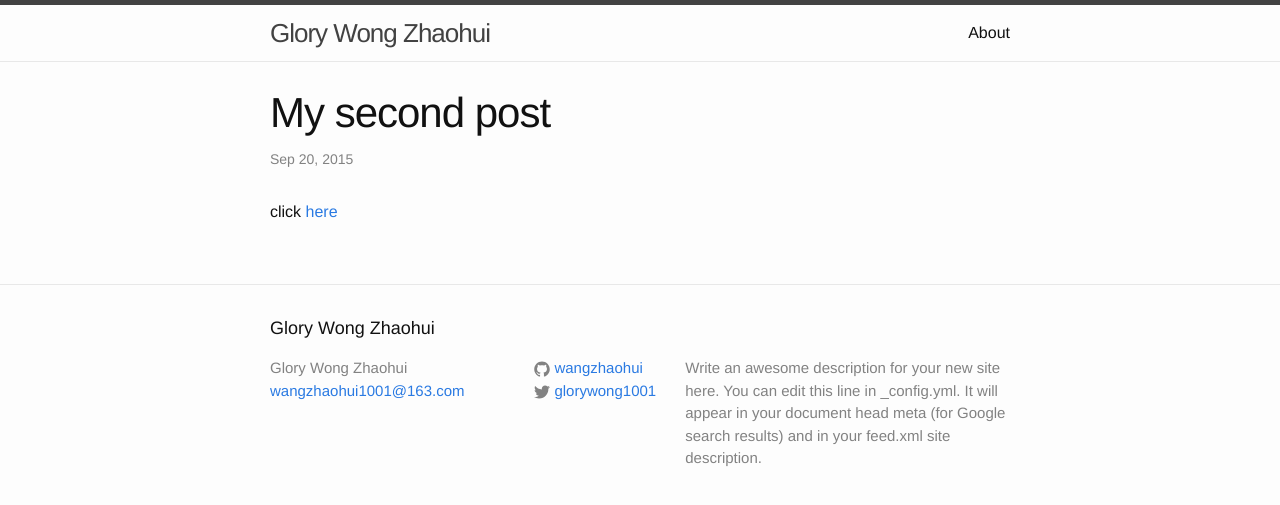
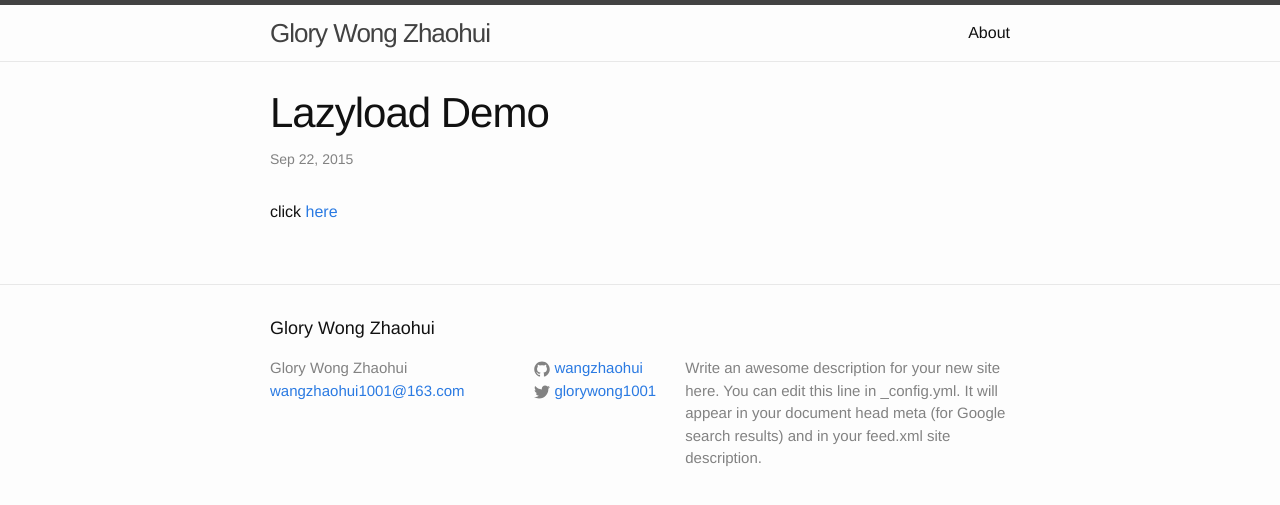
Before and after one commit to wangzhaohui/wangzhaohui.github.io, a Jekyll site: the page built from _posts/2015-09-22-lazyload-demo.markdown, in a window 1280 px wide. Shown: the top 505 px of the page. Built offline with Jekyll 4.4.1, drawn with Linux system fonts in a browser that asks for light colours.

Commit message:
update lazyload-demo post

```diff
--- a/_posts/2015-09-22-lazyload-demo.markdown
+++ b/_posts/2015-09-22-lazyload-demo.markdown
@@ -1,7 +1,7 @@
 ---
 layout: post
-title:  "My second post"
-date:   2015-09-20 21:12:05
+title:  "Lazyload Demo"
+date:   2015-09-22 02:24:05
 categories: jekyll update
 ---
 click [here](/lazyload-demo/index.html)
```
